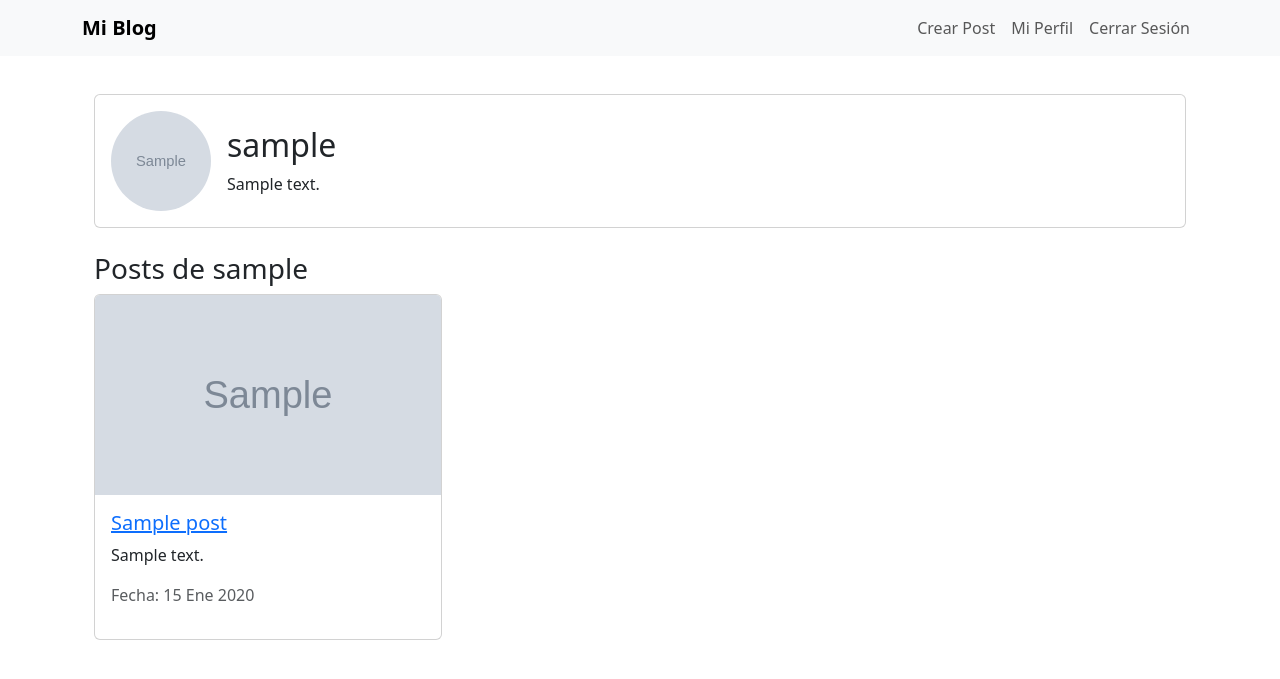
After one commit to Ditract/blog-django, a Django app: a page that uses blog/templates/blog/base.html in a window 1280 px wide. The commit adds this page. Shown: the top 679 px of the page. Run offline with Django 5.2, Linux system fonts and the light colour scheme; tables that the repository leaves empty hold one stand-in row (values such as "Sample post"); grey boxes marked "Sample" are stand-in pictures.

Commit message:
feat: add user profile

```diff
--- a/blog/admin.py
+++ b/blog/admin.py
@@ -1,6 +1,6 @@
 from django.contrib import admin
 
-from blog.models import Post, Category, Comment
+from blog.models import Post, Category, Comment, Profile
 
 
 # Register your models here.
@@ -19,3 +19,7 @@ class CategoryAdmin(admin.ModelAdmin):
 class CommentAdmin(admin.ModelAdmin):
     list_display = ['post', 'autor', 'fecha']
     list_filter = ['post', 'autor', 'fecha']
+
+@admin.register(Profile)
+class ProfileAdmin(admin.ModelAdmin):
+    list_display = ['user', 'bio']
--- a/blog/models.py
+++ b/blog/models.py
@@ -53,3 +53,12 @@ class Comment(models.Model):
 
     def __str__(self):
         return f'Comentario de {self.autor.username} en {self.post.titulo}'
+
+
+class Profile(models.Model):
+    user = models.OneToOneField(User, on_delete=models.CASCADE)
+    bio = models.TextField(max_length=500, blank=True)
+    avatar = models.ImageField(upload_to='avatars/', blank=True, null=True)
+
+    def __str__(self):
+        return f'Perfil de {self.user.username}'
--- a/blog/templates/blog/base.html
+++ b/blog/templates/blog/base.html
@@ -1,9 +1,9 @@
+{% load static %}
 <!DOCTYPE html>
 <html>
 <head>
     <title>{% block title %}Mi Blog{% endblock %}</title>
     <link href="https://cdn.jsdelivr.net/npm/bootstrap@5.3.3/dist/css/bootstrap.min.css" rel="stylesheet">
-    {% load static %}
     <link href="{% static 'blog/styles.css' %}" rel="stylesheet">
 </head>
 <body>
@@ -13,6 +13,7 @@
             <div class="navbar-nav">
                 {% if user.is_authenticated %}
                     <a class="nav-link" href="{% url 'crear_post' %}">Crear Post</a>
+                    <a class="nav-link" href="{% url 'profile' user.username %}">Mi Perfil</a>
                     <form method="post" action="{% url 'logout' %}" class="d-inline">
                         {% csrf_token %}
                         <button type="submit" class="nav-link btn btn-link">Cerrar Sesión</button>
--- a/blog/templates/blog/detalle_post.html
+++ b/blog/templates/blog/detalle_post.html
@@ -19,7 +19,7 @@
                     {% endfor %}
                 </p>
                 <p class="card-text">{{ post.contenido|linebreaks }}</p>
-                <p class="text-muted">Fecha: {{ post.fecha|date:"d M Y" }} | Autor: {{ post.autor.username }}</p>
+                <p class="text-muted">Fecha: {{ post.fecha|date:"d M Y" }} | Autor: <a href="{% url 'profile' post.autor.username %}">{{ post.autor.username }}</a></p>
                 <div class="mt-3">
                     <a href="{% url 'lista_posts' %}" class="btn btn-secondary">Volver a la lista</a>
                     {% if user.is_authenticated and user == post.autor %}
@@ -30,21 +30,19 @@
             </div>
         </div>
 
-        <!-- Sección de comentarios -->
         <div class="mt-4">
             <h3>Comentarios</h3>
             {% for comment in post.comments.all %}
                 <div class="card mb-2">
                     <div class="card-body">
                         <p class="card-text">{{ comment.contenido|linebreaks }}</p>
-                        <p class="text-muted">Por {{ comment.autor.username }} | {{ comment.fecha|date:"d M Y H:i" }}</p>
+                        <p class="text-muted">Por <a href="{% url 'profile' comment.autor.username %}">{{ comment.autor.username }}</a> | {{ comment.fecha|date:"d M Y H:i" }}</p>
                     </div>
                 </div>
             {% empty %}
                 <p>No hay comentarios aún.</p>
             {% endfor %}
 
-            <!-- Formulario de comentario -->
             {% if user.is_authenticated %}
                 <h4>Agregar comentario</h4>
                 <form method="post" action="{% url 'comment_create' post.id %}">
--- a/blog/templates/blog/lista_posts.html
+++ b/blog/templates/blog/lista_posts.html
@@ -4,7 +4,6 @@
     <div class="container mt-4">
         <h2>{{ titulo }}</h2>
 
-        <!-- Formulario de búsqueda -->
         <form method="get" action="{% url 'lista_posts' %}" class="mb-4">
             {% if categoria_id %}
                 <input type="hidden" name="categoria_id" value="{{ categoria_id }}">
@@ -15,7 +14,6 @@
             </div>
         </form>
 
-        <!-- Enlaces a categorías -->
         <div class="mb-4">
             <strong>Categorías:</strong>
             {% for categoria in categorias %}
@@ -24,7 +22,6 @@
             <a href="{% url 'lista_posts' %}{% if query %}?q={{ query }}{% endif %}" class="btn btn-outline-primary btn-sm">Todas</a>
         </div>
 
-        <!-- Lista de posts como cards -->
         <div class="row">
             {% for post in page_obj %}
                 <div class="col-md-4 mb-4">
@@ -37,7 +34,7 @@
                         <div class="card-body">
                             <h5 class="card-title"><a href="{% url 'detalle_post' post.id %}">{{ post.titulo }}</a></h5>
                             <p class="card-text">{{ post.contenido|truncatewords:20 }}</p>
-                            <p class="text-muted">Por {{ post.autor.username }} | {{ post.fecha|date:"d M Y" }}</p>
+                            <p class="text-muted">Por <a href="{% url 'profile' post.autor.username %}">{{ post.autor.username }}</a> | {{ post.fecha|date:"d M Y" }}</p>
                             {% if user.is_authenticated and user == post.autor %}
                                 <a href="{% url 'editar_post' post.id %}" class="btn btn-primary btn-sm">Editar</a>
                                 <a href="{% url 'eliminar_post' post.id %}" class="btn btn-danger btn-sm">Eliminar</a>
@@ -50,7 +47,6 @@
             {% endfor %}
         </div>
 
-        <!-- Paginación -->
         {% if page_obj.has_previous or page_obj.has_next %}
             <nav aria-label="Page navigation" class="mt-4">
                 <ul class="pagination">
--- /dev/null
+++ b/blog/templates/blog/profile.html
@@ -0,0 +1,46 @@
+{% extends 'blog/base.html' %}
+{% block title %}Perfil de {{ user.username }}{% endblock %}
+{% block content %}
+    <div class="container mt-4">
+        <div class="card">
+            <div class="card-body">
+                <div class="d-flex align-items-center">
+                    {% if profile and profile.avatar %}
+                        <img src="{{ profile.avatar.url }}" alt="Avatar de {{ user.username }}" class="rounded-circle me-3" style="width: 100px; height: 100px; object-fit: cover;">
+                    {% else %}
+                        <img src="https://via.placeholder.com/100" alt="Avatar por defecto" class="rounded-circle me-3" style="width: 100px; height: 100px;">
+                    {% endif %}
+                    <div>
+                        <h2 class="card-title">{{ user.username }}</h2>
+                        <p class="card-text">{{ profile.bio|default:"Sin biografía" }}</p>
+                        {% if user == request.user %}
+                            <a href="{% url 'profile_edit' %}" class="btn btn-primary btn-sm">Editar Perfil</a>
+                        {% endif %}
+                    </div>
+                </div>
+            </div>
+        </div>
+
+        <h3 class="mt-4">Posts de {{ user.username }}</h3>
+        <div class="row">
+            {% for post in posts %}
+                <div class="col-md-4 mb-4">
+                    <div class="card h-100">
+                        {% if post.imagen %}
+                            <img src="{{ post.imagen.url }}" class="card-img-top" alt="{{ post.titulo }}" style="height: 200px; object-fit: cover;">
+                        {% else %}
+                            <img src="https://via.placeholder.com/300x200" class="card-img-top" alt="Placeholder">
+                        {% endif %}
+                        <div class="card-body">
+                            <h5 class="card-title"><a href="{% url 'detalle_post' post.id %}">{{ post.titulo }}</a></h5>
+                            <p class="card-text">{{ post.contenido|truncatewords:20 }}</p>
+                            <p class="text-muted">Fecha: {{ post.fecha|date:"d M Y" }}</p>
+                        </div>
+                    </div>
+                </div>
+            {% empty %}
+                <p>No hay posts disponibles.</p>
+            {% endfor %}
+        </div>
+    </div>
+{% endblock %}
--- a/blog/urls.py
+++ b/blog/urls.py
@@ -9,5 +9,10 @@ urlpatterns = [
     path('editar/<int:pk>/', views.EditarPostView.as_view(), name='editar_post'),
     path('eliminar/<int:pk>/', views.EliminarPostView.as_view(), name='eliminar_post'),
     path('comment/<int:pk>/', views.CommentCreateView.as_view(), name='comment_create'),
+
+    # Rutas de perfil: primero la específica, luego la genérica
+    path('perfil/editar/', views.ProfileUpdateView.as_view(), name='profile_edit'),
+    path('perfil/<str:username>/', views.ProfileView.as_view(), name='profile'),
+
     path('register/', views.register, name='register'),
 ]
--- a/blog/views.py
+++ b/blog/views.py
@@ -1,3 +1,4 @@
+from django.contrib.auth.models import User
 from django.core.exceptions import ValidationError
 from django.shortcuts import get_object_or_404, redirect, render
 from django.contrib.auth.forms import UserCreationForm
@@ -5,8 +6,8 @@ from django.contrib.auth.mixins import LoginRequiredMixin, UserPassesTestMixin
 from django.views.generic import ListView, DetailView, CreateView, UpdateView, DeleteView
 from django.urls import reverse_lazy
 from django.db.models import Q
-from .models import Post, Category, Comment
-from .forms import PostForm, SearchForm, CommentForm
+from .models import Post, Category, Comment, Profile
+from .forms import PostForm, SearchForm, CommentForm, ProfileForm
 
 
 class ListaPostsView(ListView):
@@ -98,7 +99,7 @@ class EliminarPostView(LoginRequiredMixin, UserPassesTestMixin, DeleteView):
 class CommentCreateView(LoginRequiredMixin, CreateView):
     model = Comment
     form_class = CommentForm
-    template_name = 'blog/detalle_post.html'  # Reusamos detalle_post
+    template_name = 'blog/detalle_post.html'
 
     def form_valid(self, form):
         form.instance.post = get_object_or_404(Post, pk=self.kwargs['pk'])
@@ -107,6 +108,37 @@ class CommentCreateView(LoginRequiredMixin, CreateView):
 
     def get_success_url(self):
         return reverse_lazy('detalle_post', kwargs={'pk': self.kwargs['pk']})
+
+
+class ProfileView(DetailView):
+    model = User
+    template_name = 'blog/profile.html'
+    context_object_name = 'user'
+
+    def get_object(self):
+        return get_object_or_404(User, username=self.kwargs['username'])
+
+    def get_context_data(self, **kwargs):
+        context = super().get_context_data(**kwargs)
+        try:
+            context['profile'] = self.object.profile
+        except Profile.DoesNotExist:
+            context['profile'] = None  # Maneja caso sin perfil
+        context['posts'] = Post.objects.filter(autor=self.object).order_by('-fecha')
+        return context
+
+
+class ProfileUpdateView(LoginRequiredMixin, UserPassesTestMixin, UpdateView):
+    model = Profile
+    form_class = ProfileForm
+    template_name = 'blog/profile_edit.html'
+    success_url = reverse_lazy('lista_posts')
+
+    def get_object(self):
+        return get_object_or_404(Profile, user=self.request.user)
+
+    def test_func(self):
+        return self.request.user == self.get_object().user
 
 
 class CustomUserCreationForm(UserCreationForm):
@@ -134,7 +166,8 @@ def register(request):
     if request.method == 'POST':
         form = CustomUserCreationForm(request.POST)
         if form.is_valid():
-            form.save()
+            user = form.save()
+            Profile.objects.get_or_create(user=user)  # Crear perfil si no existe
             return redirect('login')
     else:
         form = CustomUserCreationForm()
```
Also changed, not shown: blog/forms.py (+11 -1 lines), blog/templates/blog/profile_edit.html (added, +29 -0 lines).
